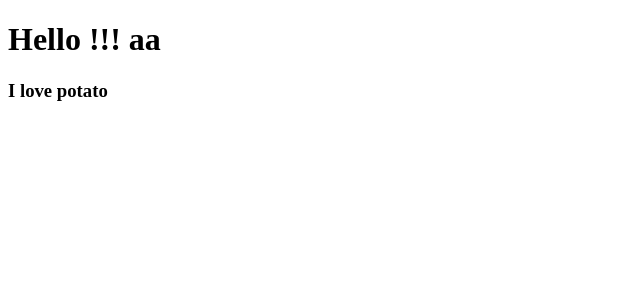
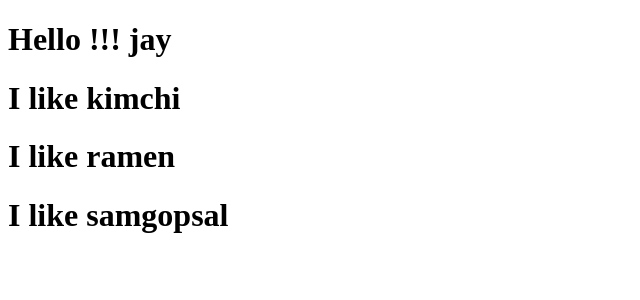
Before and after one commit to ykkim-git/moviemovie, a React (Create React App) app: page / in a window 1280 px wide. Shown: the top 300 px of the page, without its empty margins (0-640 px from the left). Built offline with nearby package versions, Linux system fonts and the light colour scheme.

Commit message:
data transfer with props

```diff
--- a/src/App.js
+++ b/src/App.js
@@ -1,12 +1,21 @@
 import React from "react";
-import Potato from "./Potato.js";
+
+// function Food(props) {
+  function Food({fav}) { // {fav} props라는 object에서 fav를 꺼낸다.
+  /** props를 사용한 데이터 넘기기/받기 */
+  return (
+    <h1>I like {fav}</h1>
+  )
+}
 
 function App() {
-  const aa = 'aa'
+  const jay = 'jay'
   return (
     <div className="App">
-      <h1>Hello !!! { aa }</h1>
-      <Potato />
+      <h1>Hello !!! { jay }</h1>
+        <Food fav="kimchi" />
+        <Food fav="ramen" />
+        <Food fav="samgopsal" />
     </div>
   )
 }
--- a/src/Potato.js
+++ /dev/null
@@ -1,9 +0,0 @@
-import React from 'react';
-
-function Potato() {
-  return (
-    <h3>I love potato</h3>
-  )
-}
-
-export default Potato;
```
Also changed, not shown: 1 other file (tests, documents, lock files or other folders).
